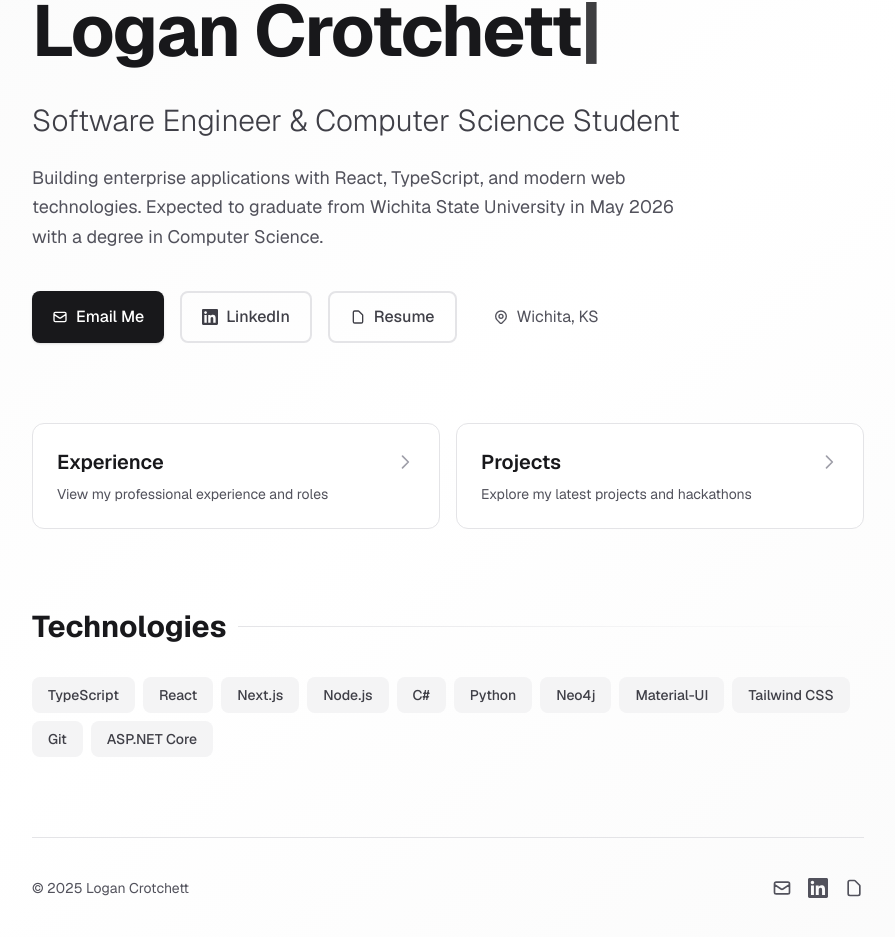
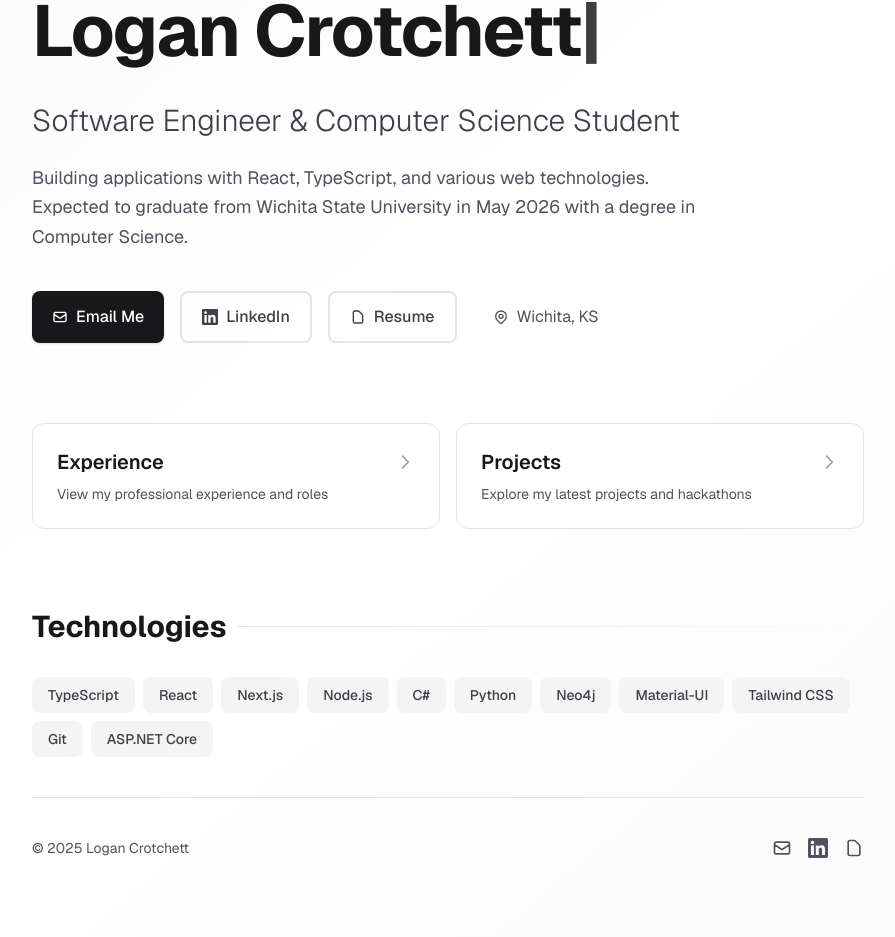
Before and after one commit to Loganaan/personal-website, a Next.js app: page / in a window 1280 px wide. Shown: the part 125-1062 px from the top of the page, without its empty margins (192-1087 px from the left). Built offline with nearby package versions, Linux system fonts and the light colour scheme.

Commit message:
Updated margins for skills

```diff
--- a/app/page.tsx
+++ b/app/page.tsx
@@ -21,7 +21,7 @@ export default function Home() {
             Software Engineer & Computer Science Student
           </p>
           <p className="text-lg text-zinc-600 dark:text-zinc-400 max-w-2xl mb-10 leading-relaxed">
-            Building enterprise applications with React, TypeScript, and modern web technologies.
+            Building applications with React, TypeScript, and various web technologies.
             Expected to graduate from Wichita State University in May 2026 with a degree in Computer Science.
           </p>
 
@@ -104,7 +104,7 @@ export default function Home() {
         </nav>
 
         {/* Skills Section */}
-        <section className="mb-20">
+        <section>
           <div className="flex items-center gap-3 mb-8">
             <h2 className="text-3xl font-bold text-zinc-900 dark:text-zinc-100">Technologies</h2>
             <div className="flex-1 h-px bg-gradient-to-r from-zinc-200 dark:from-zinc-800 to-transparent"></div>
@@ -119,7 +119,7 @@ export default function Home() {
         </section>
 
         {/* Footer */}
-        <footer className="border-t border-zinc-200 dark:border-zinc-800 pt-10 mt-20">
+        <footer className="border-t border-zinc-200 dark:border-zinc-800 pt-10 mt-10">
           <div className="flex flex-col sm:flex-row justify-between items-center gap-4">
             <p className="text-sm text-zinc-600 dark:text-zinc-400">
               © 2025 Logan Crotchett
```
